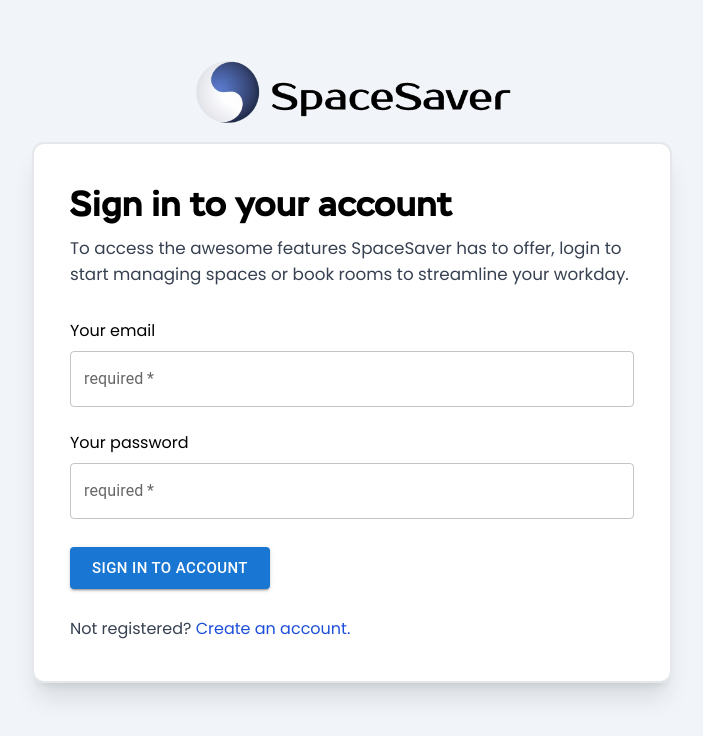
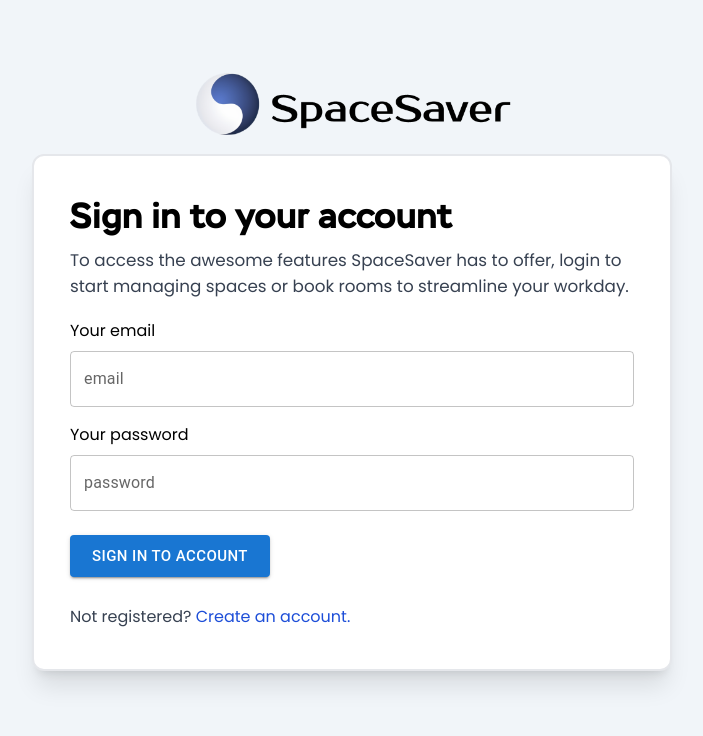
Before and after one commit to Space-Saver-Bookings/space-saver-client, a React (Vite) app: page /login in a window 1280 px wide. Shown: the top 736 px of the page, without its empty margins (288-991 px from the left). Built offline with nearby package versions, Linux system fonts and the light colour scheme.

Commit message:
feat: implemented react hook form for log in

```diff
--- a/package.json
+++ b/package.json
@@ -20,6 +20,7 @@
     "prop-types": "^15.8.1",
     "react": "^18.2.0",
     "react-dom": "^18.2.0",
+    "react-hook-form": "^7.49.2",
     "react-router-dom": "^6.20.1",
     "zustand": "^4.4.7"
   },
--- a/src/pages/LogIn.jsx
+++ b/src/pages/LogIn.jsx
@@ -1,8 +1,19 @@
 import {Button, TextField} from '@mui/material';
 import {Link} from 'react-router-dom';
 import LogoDesktop from '../components/LogoDesktop';
+import {Controller, useForm} from 'react-hook-form';
 
 function LogIn() {
+  const {
+    control,
+    handleSubmit,
+    formState: {errors},
+  } = useForm();
+
+  const onSubmit = () => {
+    console.log('Submitted');
+  };
+
   return (
     // TODO: Finish off responsive for mobile and tablet views
     <main className="flex h-screen flex-col items-center justify-center gap-6 bg-slate-100">
@@ -11,45 +22,70 @@ function LogIn() {
       </div>
 
       <section className="flex h-auto w-[40rem] flex-col gap-3 rounded-xl border-2 bg-white px-9 py-10 shadow-xl">
-        <h2 className="font-coplette text-4xl">Sign in to your account</h2>
+        <form onSubmit={handleSubmit(onSubmit)}>
+          <h2 className="font-coplette text-4xl mb-3">Sign in to your account</h2>
           <p className="text-[1.05rem] text-gray-700">
-          To access the awesome features SpaceSaver has to offer, login to start
-          managing spaces or book rooms to streamline your workday.
+            To access the awesome features SpaceSaver has to offer, login to
+            start managing spaces or book rooms to streamline your workday.
           </p>
 
-        <div className="mb-5 mt-5 flex h-20 flex-col gap-2">
-          <label htmlFor="">Your email</label>
+          <Controller
+            name="email"
+            control={control}
+            defaultValue=""
+            rules={{
+              required: 'Email is required',
+              pattern: {
+                value: /^[A-Z0-9._%+-]+@[A-Z0-9.-]+\.[A-Z]{2,}$/i,
+                message: 'Invalid email address',
+              },
+            }}
+            render={({field}) => (
+              <div className="mb-6 mt-5 flex h-20 flex-col gap-2">
+                <label htmlFor="email">Your email</label>
                 <TextField
-            required
-            // defaultValue="Space Name"
-            id="outlined-basic"
-            label="required"
+                  {...field}
+                  error={!!errors.email}
+                  helperText={errors.email?.message}
+                  // required
+                  id="email"
+                  label="email"
                   variant="outlined"
-            //   size="small"
                   fullWidth
-            sx={{mb: '0.5rem'}}
                 />
               </div>
-        <div className="mb-6 flex h-20 flex-col gap-2">
-          <label htmlFor="">Your password</label>
+            )}
+          />
+
+          <Controller
+            name="password"
+            control={control}
+            defaultValue=""
+            rules={{required: 'Password is required'}}
+            render={({field}) => (
+              <div className="mb-8 flex h-20 flex-col gap-2">
+                <label htmlFor="password">Your password</label>
                 <TextField
-            required
-            // defaultValue="Space Name"
-            id="outlined-basic"
-            label="required"
+                  {...field}
+                  error={!!errors.password}
+                  helperText={errors.password?.message}
+                  // required
+                  id="password"
+                  label="password"
                   variant="outlined"
-            //   size="small"
                   fullWidth
-            sx={{mb: '0.5rem'}}
                 />
               </div>
+            )}
+          />
 
           <div className="mb-4">
             {/* TODO: Add logic for hitting login endpoint */}
-          <Button variant="contained" size="large">
+            <Button variant="contained" size="large" type='submit'>
               Sign in to account
             </Button>
           </div>
+        </form>
 
         <div>
           <p className="text-gray-700">
```
Also changed, not shown: 1 other file (tests, documents, lock files or other folders). Lines whose indentation alone changed are shown as unchanged.
